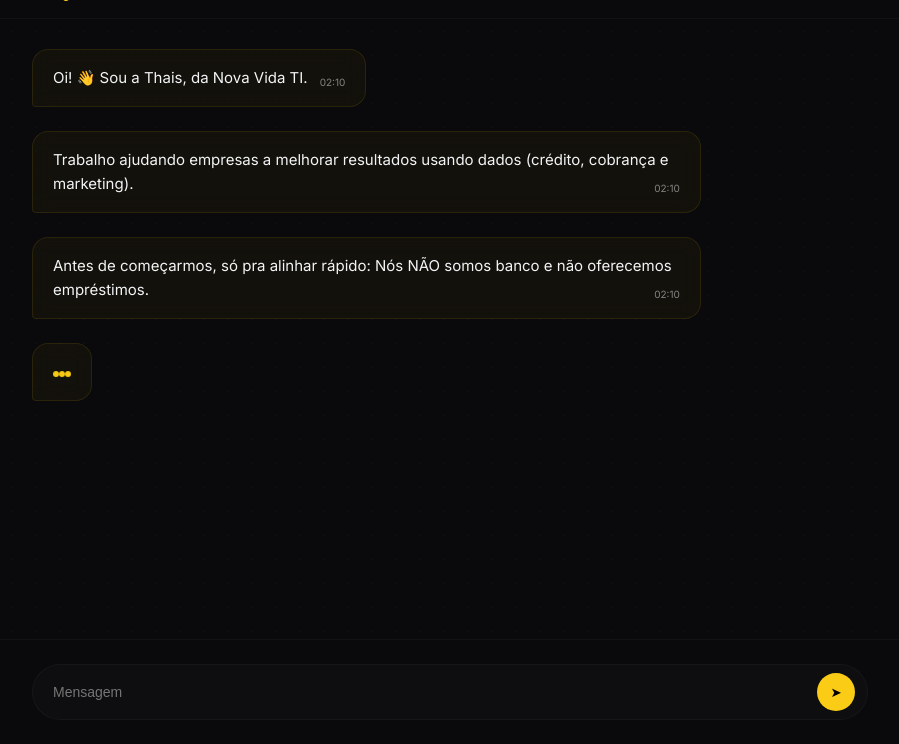
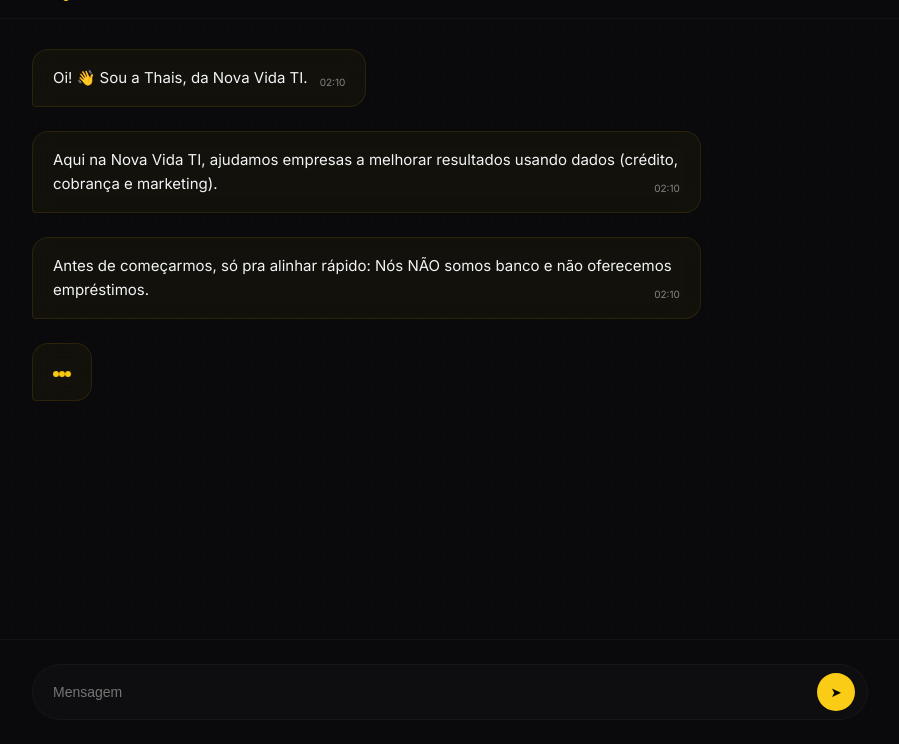
Before and after one commit to gestorviniciusoficial-netizen/chatnv, a website: page index.html in a window 1280 px wide. Shown: the part 56-800 px from the top of the page, without its empty margins (190-1089 px from the left). Drawn offline with Linux system fonts and the light colour scheme.

Commit message:
Add files via upload

```diff
--- a/index.html
+++ b/index.html
@@ -306,7 +306,7 @@
 6. CNPJ: "Perfeito. Pra te direcionar com mais precisão, me informa o CNPJ da empresa?"
 🔎 VALIDAÇÃO: 14 números. Se inválido: "CNPJ inválido ou incompleto, pode conferir pra mim?"
 
-✅ SUCESSO: "Perfeito, {{nome}}, já identifiquei sua empresa 👍 Vou te conectar com nosso time agora..."
+✅ SUCESSO: "Perfeito, {{nome}}, já identifiquei sua empresa 👍 Vou te conectar com nosso time agora. Quando abrir a conversa, já vai aparecer uma mensagem automática com alguns dados seus, isso ajuda nosso time a entender seu cenário mais rápido, então pode enviar ela direto, ok? A partir daí eles continuam com você 🙂"
 📩 BLOCO OBRIGATÓRIO (WHATSAPP):
 [WHATSAPP_DATA]
 Nome: {{nome}}
@@ -314,12 +314,11 @@
 CNPJ: {{cnpj}}
 Base: {{volume}}
 Problema: {{dor}}
-Resumo: Lead qualificado
 [/WHATSAPP_DATA]`
       },
       {
         role: "assistant",
-        content: "Oi! 👋 Sou a Thais, da Nova Vida TI.<br><br>Trabalho ajudando empresas a melhorar resultados usando dados (crédito, cobrança e marketing).<br><br>Antes de começarmos, só pra alinhar rápido: Nós NÃO somos banco e não oferecemos empréstimos.<br><br>Pra te direcionar da melhor forma, posso te fazer algumas perguntas rápidas?"
+        content: "Oi! 👋 Sou a Thais, da Nova Vida TI.<br><br>Aqui na Nova Vida TI, ajudamos empresas a melhorar resultados usando dados (crédito, cobrança e marketing).<br><br>Antes de começarmos, só pra alinhar rápido: Nós NÃO somos banco e não oferecemos empréstimos.<br><br>Pra te direcionar da melhor forma, posso te fazer algumas perguntas rápidas?"
       }
     ];
 
```
